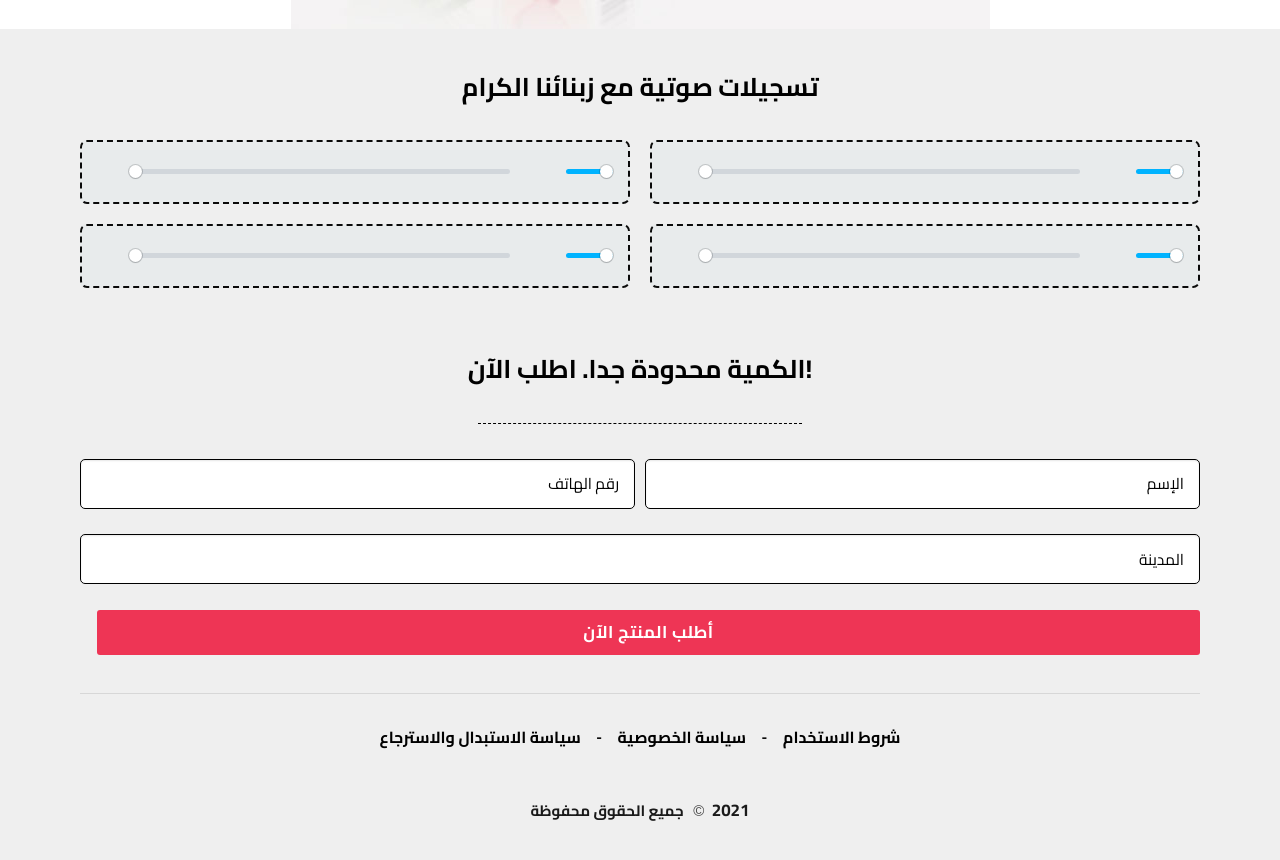
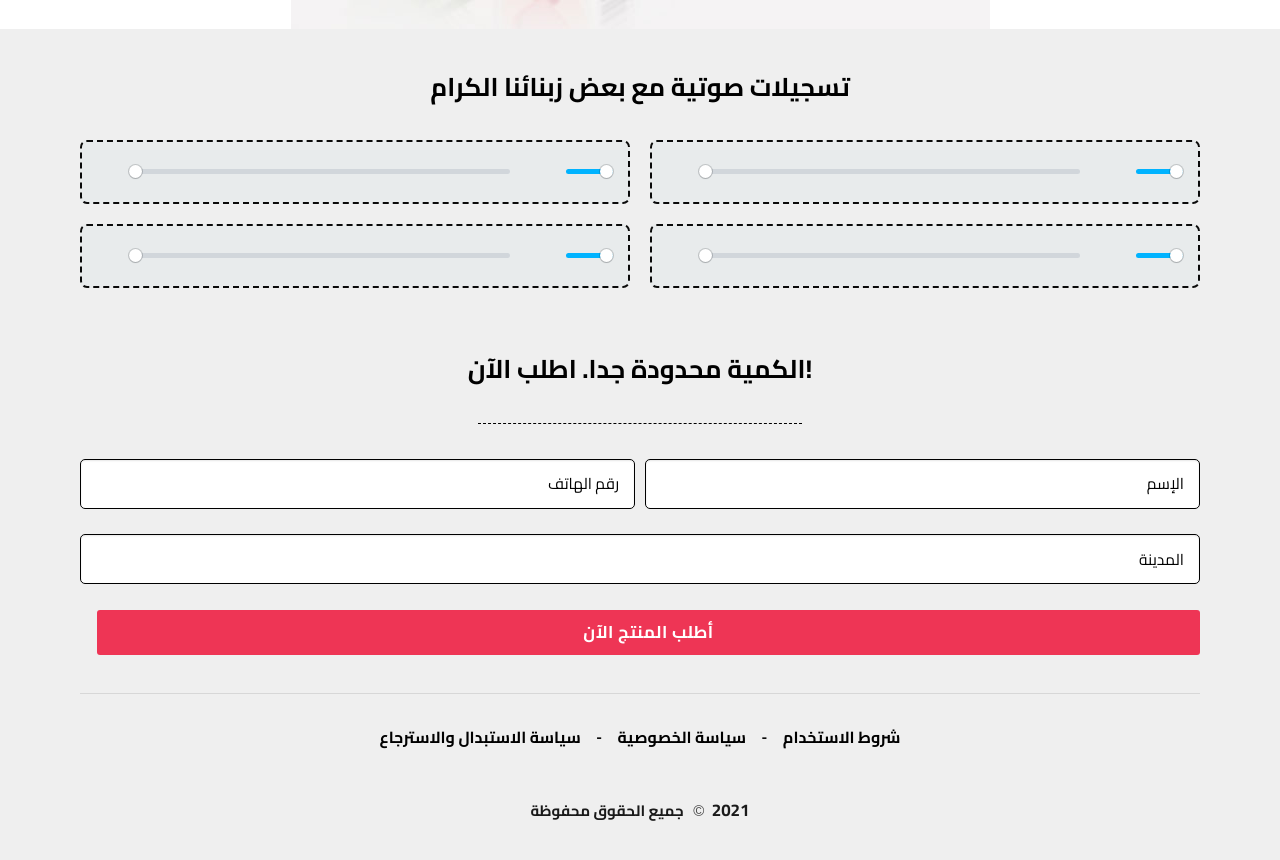
Before and after one commit to mohamednidam/BROSTAHERB, a plain HTML site: page index.html in a window 1280 px wide. Shown: the part 4795-5655 px from the top of the page. Drawn offline with Linux system fonts and the light colour scheme; no server answers.

Commit message:
Update index.html

```diff
--- a/index.html
+++ b/index.html
@@ -250,7 +250,7 @@ div#wpforms-455-field_1-container {
 			<div class="elementor-widget-wrap elementor-element-populated">
 								<div class="elementor-element elementor-element-b416213 elementor-widget elementor-widget-heading" data-id="b416213" data-element_type="widget" data-widget_type="heading.default">
 				<div class="elementor-widget-container">
-			<h2 class="elementor-heading-title elementor-size-default">تسجيلات صوتية مع زبنائنا الكرام</h2>		</div>
+			<h2 class="elementor-heading-title elementor-size-default">تسجيلات صوتية مع بعض زبنائنا الكرام</h2>		</div>
 				</div>
 					</div>
 		</div>
```
